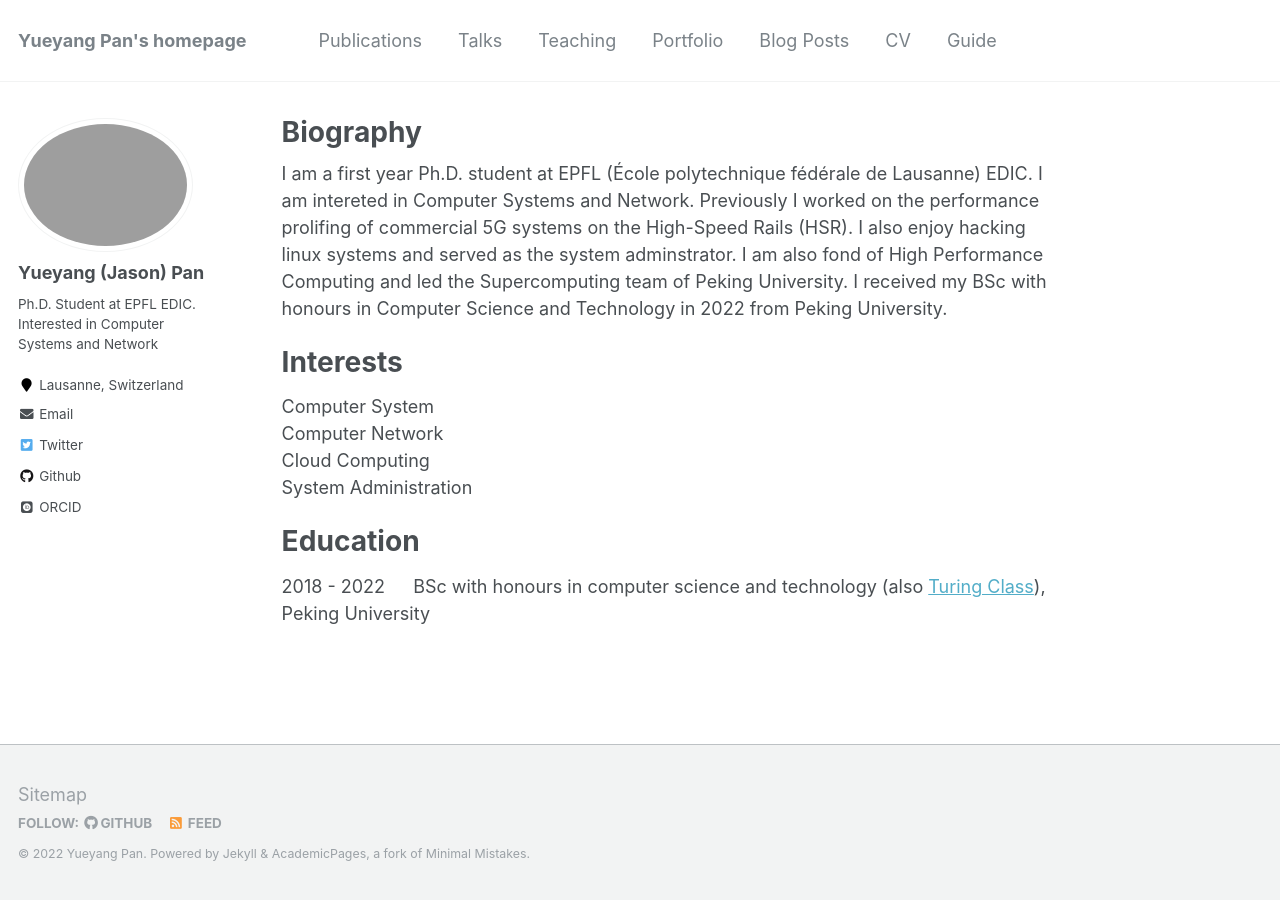
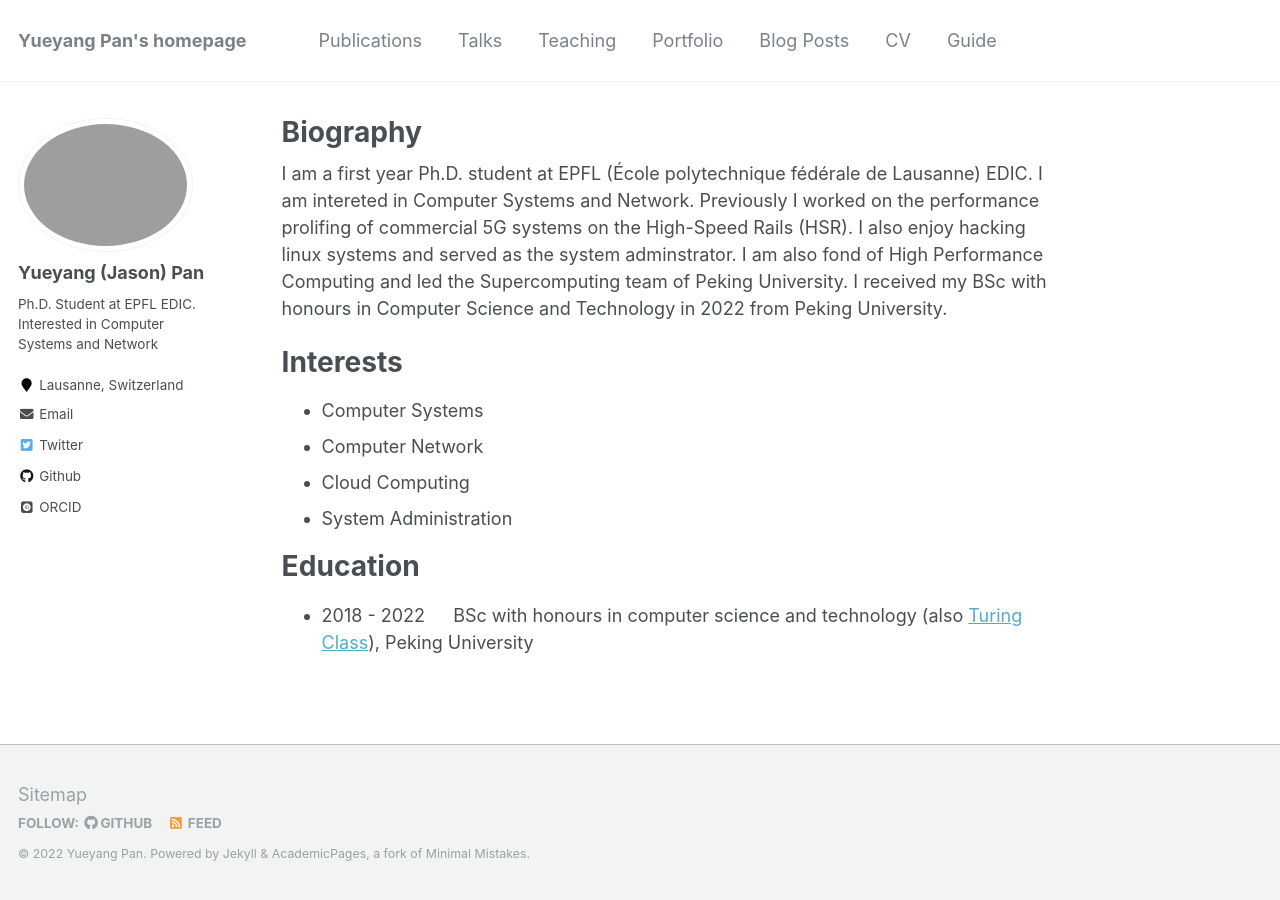
Before and after one commit to PanJason/panjason.github.io, a Jekyll site: the page built from _pages/about.md, in a window 1280 px wide. Built offline with Jekyll 4.4.1, drawn with Linux system fonts in a browser that asks for light colours; some web fonts are replaced.

Commit message:
Modify layout in homepage

```diff
--- a/_pages/about.md
+++ b/_pages/about.md
@@ -12,11 +12,11 @@
 
 Interests
 ======
-Computer System \\
-Computer Network \\
-Cloud Computing \\
-System Administration
+- Computer Systems
+- Computer Network
+- Cloud Computing
+- System Administration
 
 Education
 ======
-2018 - 2022 &emsp; BSc with honours in computer science and technology (also [Turing Class](https://cfcs.pku.edu.cn/english/research/turing_program/introduction1/index.htm)), Peking University
+- 2018 - 2022 &emsp; BSc with honours in computer science and technology (also [Turing Class](https://cfcs.pku.edu.cn/english/research/turing_program/introduction1/index.htm)), Peking University
```
